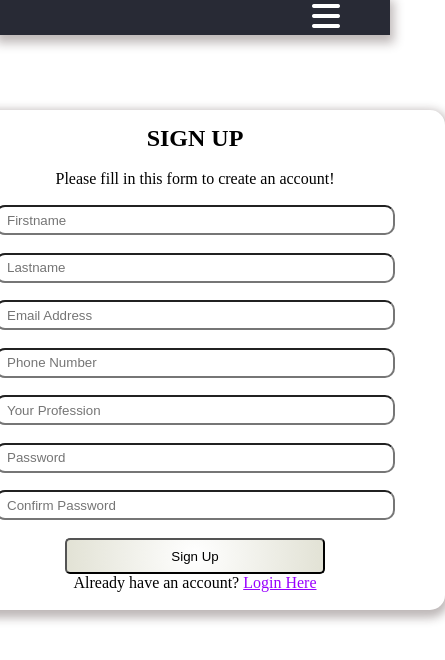
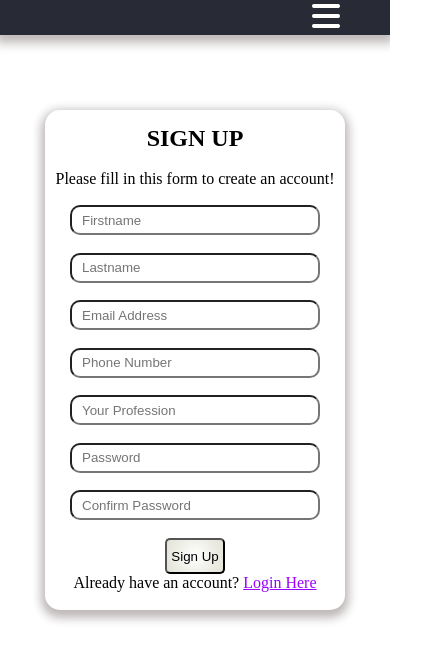
Before and after one commit to Kuldeeppanwar007/my-app, a React (Create React App) app: page /my-app/signUp in a window 390 px wide. Shown: the top 660 px of the page, 445 px wide, since content can reach past the window. Built offline with nearby package versions, Linux system fonts and the light colour scheme.

Commit message:
final signup form

```diff
--- a/src/App.css
+++ b/src/App.css
@@ -6,6 +6,9 @@
 
 body {
   background-color: #ffffff;
+  /* background-image: url("https://assets.wallpapersin4k.org/uploads/2017/04/Half-Black-Half-White-Wallpaper-1.png");
+  background-repeat: no-repeat;
+  background-size:cover; */
 }
 
 #navbar-div {
@@ -14,7 +17,7 @@ body {
   box-shadow: 0 4px 10px 4px rgba(41, 20, 20, 0.3);
 }
 
-.navbar-nav,.activetoggle {
+.navbar-nav, .activetoggle {
   list-style: none;
   display: flex;
   padding-top: 0px;
@@ -40,66 +43,58 @@ body {
 }
 
 #toggle-menu {
-  display:none;
-
+  display: none;
 }
-
 
 @media (max-width: 1070px) {
   .navbar-nav {
+    transition: 0.5s;
     list-style: none;
     display: flex;
     padding-top: 0px;
     padding-bottom: 0px;
     margin-left: 10px;
-    transition: 0.5s;
   }
   .nav-item {
+    transition: 0.5s;
     padding: 10px;
     margin-left: 5px;
     margin-right: 5px;
-    transition: 0.5s;
   }
 }
 
 @media (max-width: 850px) {
-
   .navbar-nav {
+    transition: 0.5s;
     padding-bottom: 20px;
-
+  }
+  #navbar-div {
     transition: 0.5s;
+    padding-bottom: 15px;
   }
-  #navbar-div{
-    padding-bottom: 15px;
+  .nav-item {
     transition: 0.5s;
+    display: none;
   }
-
-  .nav-item{
-    display: none;
+  #toggle-menu {
     transition: 0.5s;
-
-  }
-
-  #toggle-menu {
     /* color: white; */
-    display:inline;
+    display: inline;
     /* visibility: hidden; */
     color: white;
     position: absolute;
     right: 50px;
     top: -1px;
     font-size: xx-large;
-    transition: 0.5s;
   }
-  #toggle-menu:hover{
+  #toggle-menu:hover {
     cursor: pointer;
   }
-
   .activetoggle li {
+    transition: 0.5;
     display: flex;
-    transition: 0.5;
     /* flex-direction: column; */
-    transition: 0.5s;
+    /* transition: 0.5s; */
   }
   .activetoggle {
     transition: 0.5;
@@ -109,6 +104,7 @@ body {
 }
 
 .grate {
+  transition: 0.5s;
   text-align: center;
   margin: 20%;
   /* margin-top: auto; */
@@ -117,6 +113,7 @@ body {
 /* signup form css */
 
 .form-div {
+  transition: 0.5s;
   display: grid;
   justify-content: center;
   align-content: center;
@@ -124,6 +121,7 @@ body {
 }
 
 .form {
+  transition: 0.5s;
   display: grid;
   text-align: center;
   width: 500px;
@@ -134,11 +132,13 @@ body {
 }
 
 .form h2 {
+  transition: 0.5s;
   text-transform: uppercase;
   padding-top: 15px;
 }
 
 .form-control {
+  transition:0.5s ease-in-out;
   background-color: rgba(255, 255, 255, 0.377);
   width: 400px;
   height: 30px;
@@ -147,7 +147,9 @@ body {
 }
 
 .form-control:hover {
-  background-color: rgba(255, 255, 255, 0.377);
+  transition:0.5s ease-in-out;
+  /* background-color: rgba(255, 255, 255, 0.377); */
+  background-color: rgba(240, 182, 182, 0.377);
   width: 400px;
   height: 30px;
   border-radius: 10px;
@@ -155,6 +157,7 @@ body {
 }
 
 .form button {
+  transition: 0.5s;
   margin-left: 120px;
   margin-right: 120px;
   border-radius: 5px;
@@ -163,6 +166,7 @@ body {
 }
 
 .form button:hover {
+  transition: 0.5s;
   margin-left: 120px;
   margin-right: 120px;
   border-radius: 5px;
@@ -174,6 +178,40 @@ body {
 }
 
 .active {
+  transition: 0.5s;
   text-transform: capitalize;
   color: rgb(153, 0, 255);
 }
+
+@media (max-width: 600px) {
+  .form {
+    transition: 0.5s;
+    display: grid;
+    text-align: center;
+    width: 300px;
+    height: 500px;
+    /* background-color:  rgb(237, 243, 242); */
+    box-shadow: 0 4px 10px 4px rgba(41, 20, 20, 0.3);
+    border-radius: 15px;
+    /* transition: all; */
+    transition: 0.5s;
+  }
+
+  .form-control {
+    transition: 0.5s;
+    background-color: rgba(255, 255, 255, 0.377);
+    width: 250px;
+    height: 30px;
+    border-radius: 10px;
+    padding-left: 10px;
+  }
+  .form-control:hover {
+    transition: 0.5s;
+    background-color: rgba(240, 182, 182, 0.377);
+    width: 250px;
+    height: 30px;
+    border-radius: 10px;
+    padding-left: 15px;
+  }
+
+}
```
